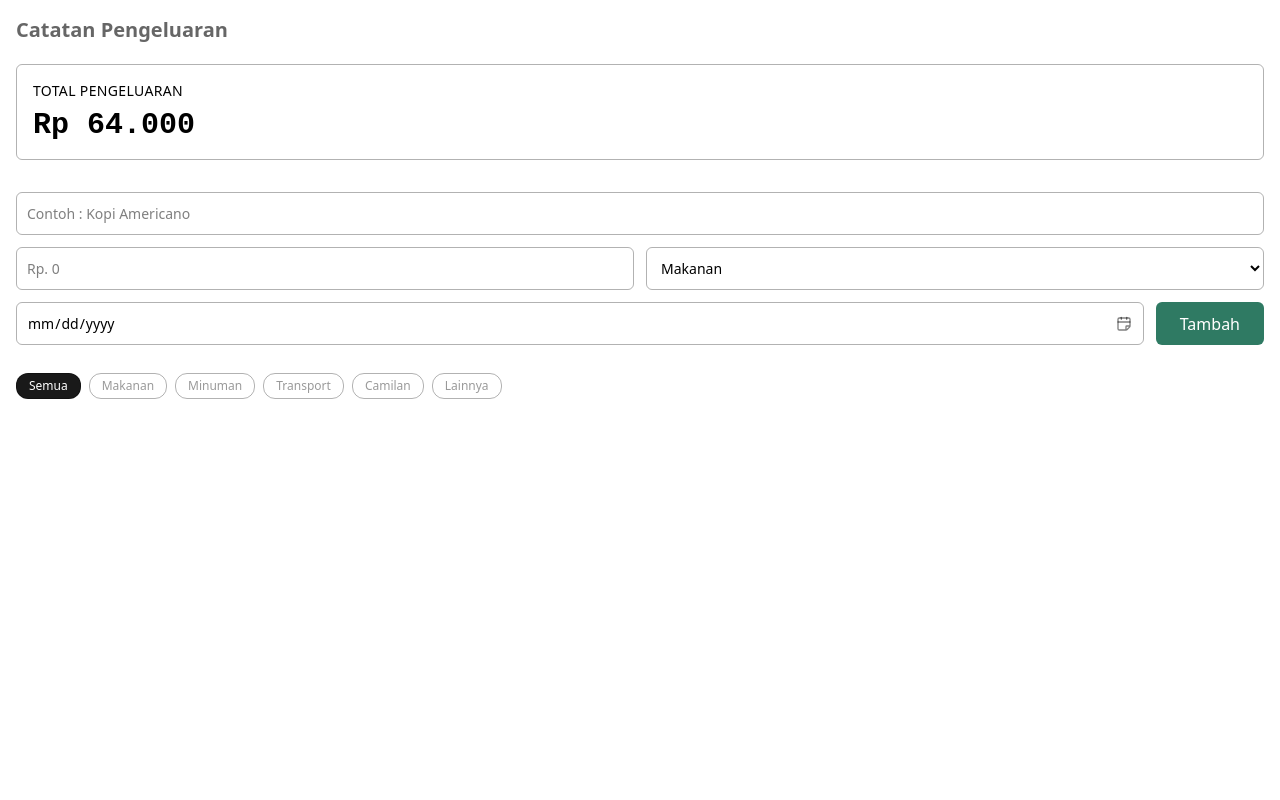
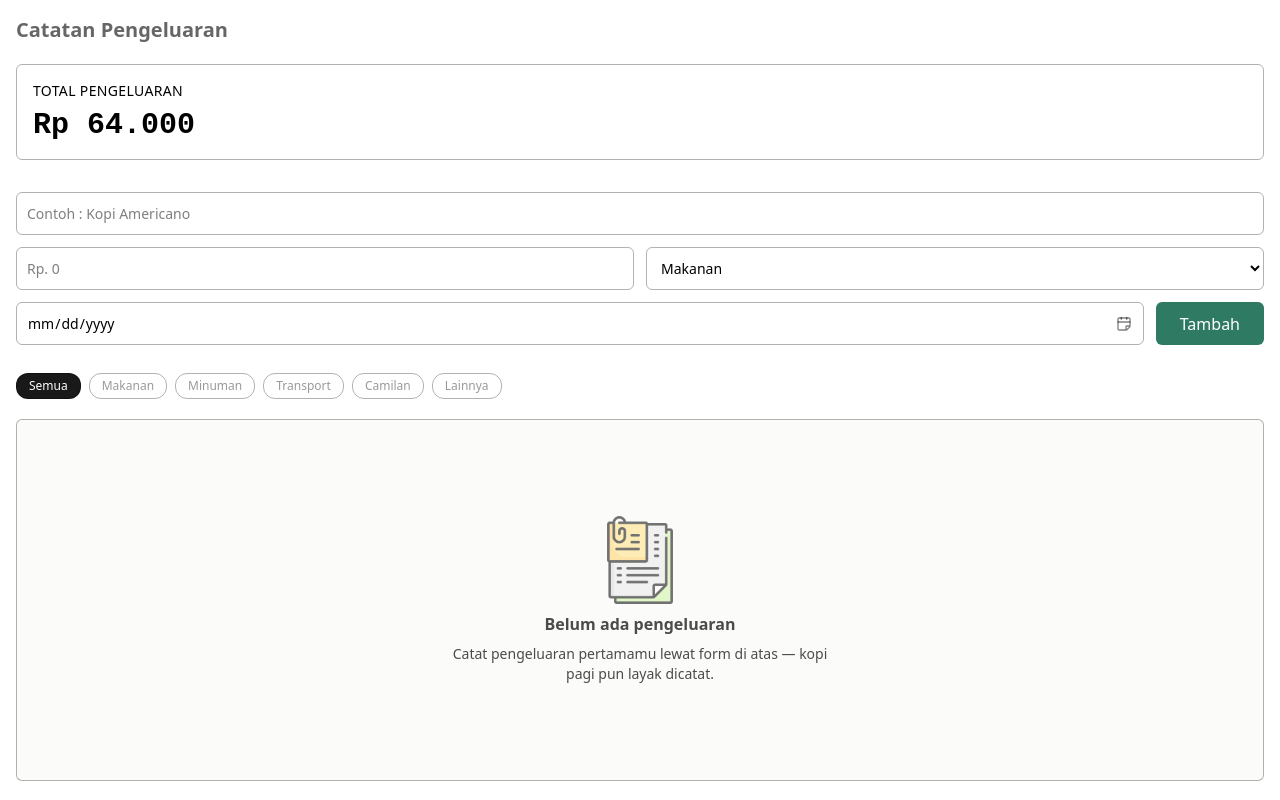
Before and after one commit to egrjati/CatatanPengeluaran, a React (Vite) app: page / in a window 1280 px wide. Built offline with nearby package versions, Linux system fonts and the light colour scheme.

Commit message:
wip:Slicing Board

```diff
--- a/src/App.jsx
+++ b/src/App.jsx
@@ -2,6 +2,7 @@ import {useState} from "react";
 import FilterKategori from "@/components/pengeluaran/FilterKategori";
 import RingkasanTotal from "@/components/pengeluaran/RingkasanTotal";
 import FormPengeluaran from "@/components/pengeluaran/FromPengeluaran";
+import TableBoard from "@/components/pengeluaran/TableBoard";
 import { dataPengeluaran } from "@/data/data";
 
 
@@ -34,6 +35,9 @@ function App() {
       {/* Filter Kategori */}
       <FilterKategori />
 
+      {/* Table */}
+      <TableBoard/>
+
     </div>
   );
 }
--- /dev/null
+++ b/src/components/pengeluaran/TableBoard.jsx
@@ -0,0 +1,20 @@
+import dcm from "@/assets/icon/dcm.png";
+
+function TableBoard() {
+  return (
+    <div
+      className="w-full py-24 mt-5 rounded-md bg-[#FBFBFA] border border-black/30
+     flex flex-col gap-2 justify-center items-center"
+    >
+      <img src={dcm} alt="Logo Catatan" className="w-16 h-16 lg:w-22 lg:h-22 opacity-55" />
+      <h1 className="font-bold text-sm md:text-base text-black/70">
+        Belum ada pengeluaran
+      </h1>
+      <p className="text-black/70 font-medium text-xs lg:text-sm max-w-xs lg:max-w-sm text-center">
+        Catat pengeluaran pertamamu lewat form di atas — kopi pagi pun layak
+        dicatat.
+      </p>
+    </div>
+  );
+}
+export default TableBoard;
```
Also changed, not shown: src/assets/icon/dcm.png (added).
